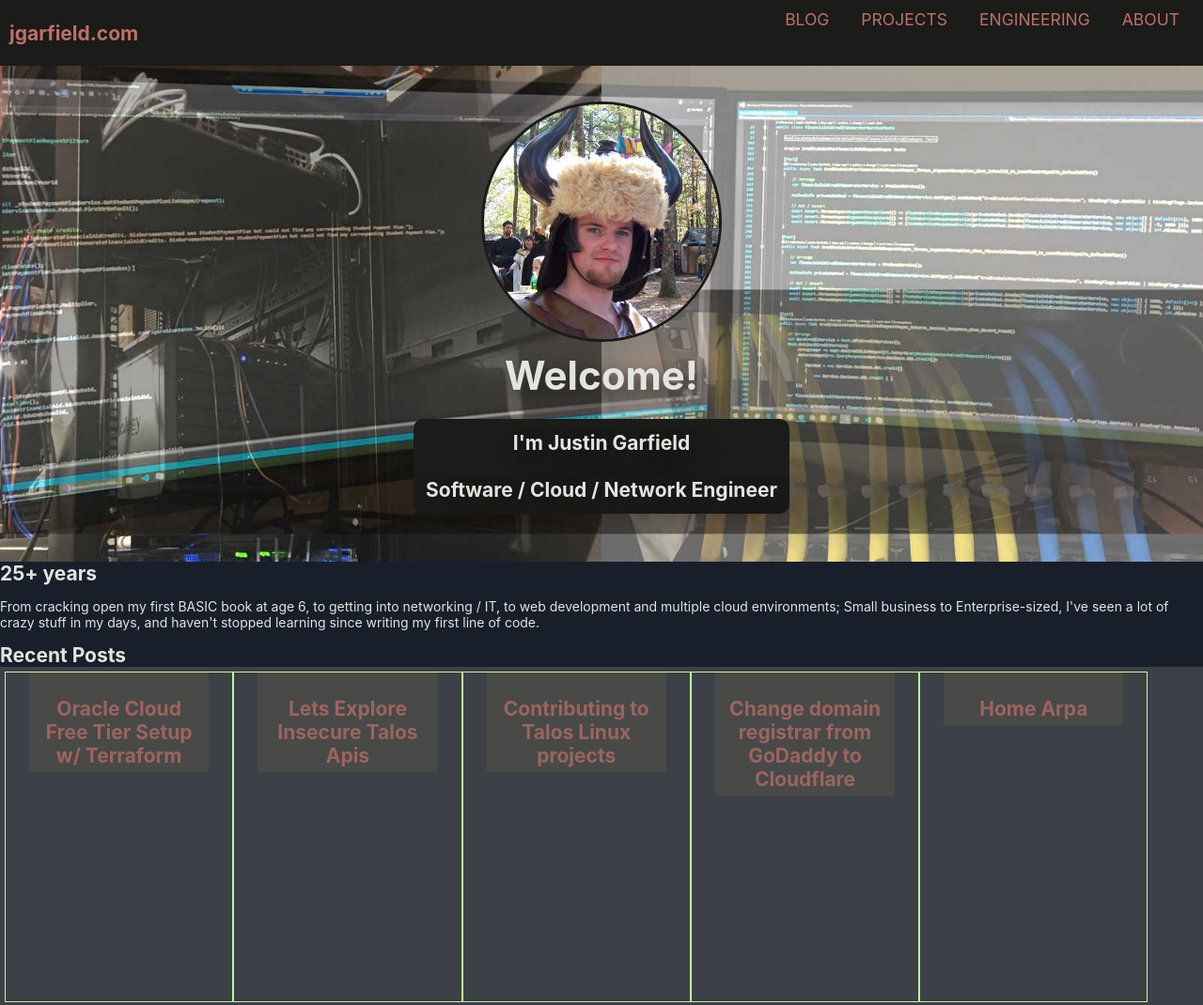
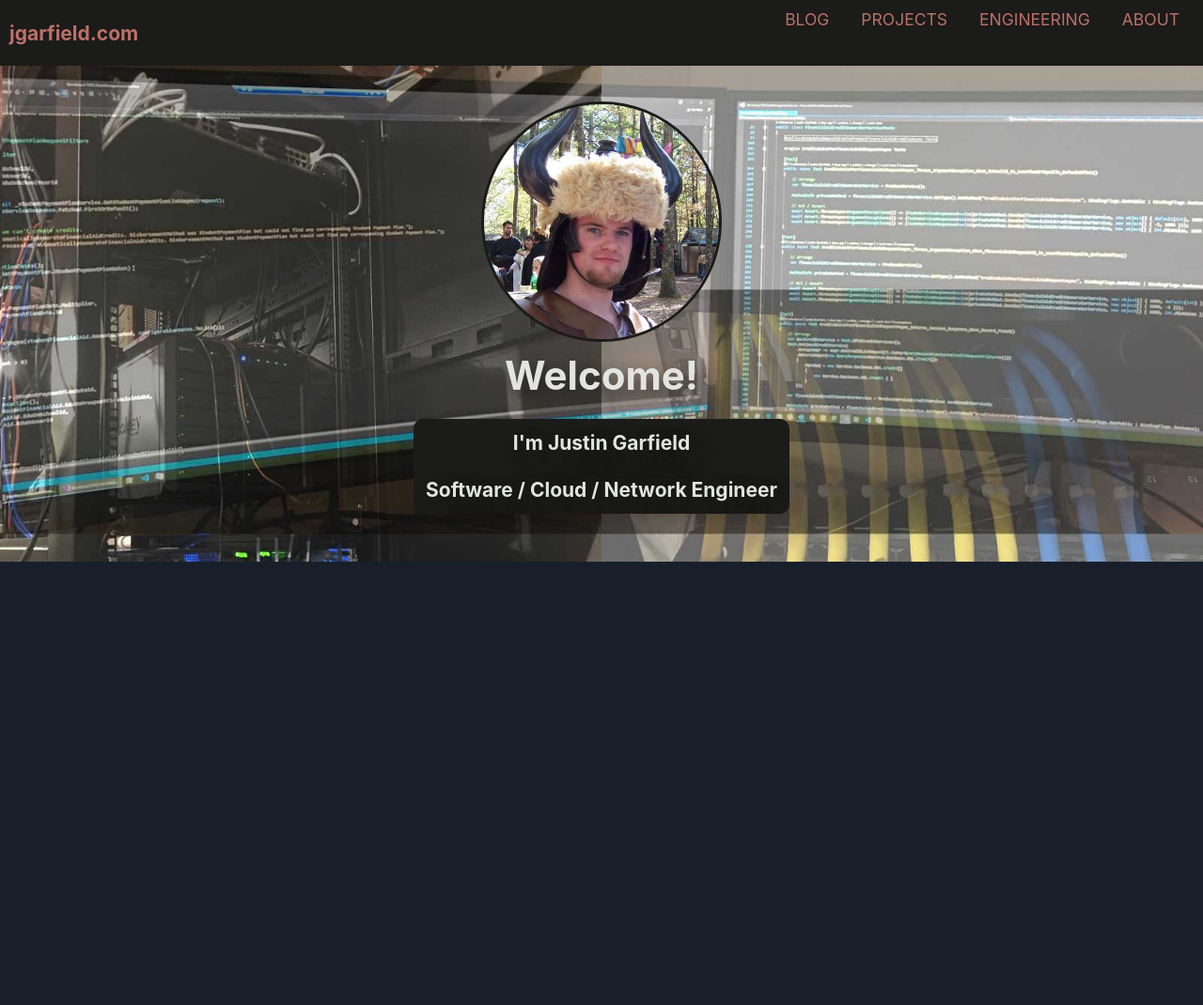
Before and after one commit to justingarfield/justingarfield.github.io, a Jekyll site: the page built from landing.md, in a window 1280 px wide. Shown: the whole page at 94% size. Built offline with Jekyll 4.4.1, drawn with Linux system fonts in a browser that asks for light colours; after the commit the page ends 900 px from its top, so only the background shows below that.

Commit message:
checkpointing2

```diff
--- a/_layouts/landing.html
+++ b/_layouts/landing.html
@@ -9,28 +9,3 @@ layout: base
     <p>I'm Justin Garfield<br /><br />Software / Cloud / Network Engineer</p>
   </div>
 </section>
-
-<section class="">
-  <h1>25+ years</h1>
-  <p>From cracking open my first BASIC book at age 6, to getting into networking / IT, to web development and multiple cloud environments; Small business to Enterprise-sized, I've seen a lot of crazy stuff in my days, and haven't stopped learning since writing my first line of code.</p>
-</section>
-
-{{ content }}
-
-<section>
-  <h2>Recent Posts</h2>
-
-  {% assign posts = paginator.posts | default: site.posts %}
-
-  <ul class="frontpage-posts">
-    {% for post in posts limit: 5 %}
-    <li class="frontpage-post">
-      <article class="transparent-overlay">
-        <a href="{{ post.url | absolute_url }}">
-          <h2>{{ post.title | strip_html }}</h2>
-        </a>
-      </article>
-    </li>
-    {% endfor %}
-  </ul>
-</section>
```
